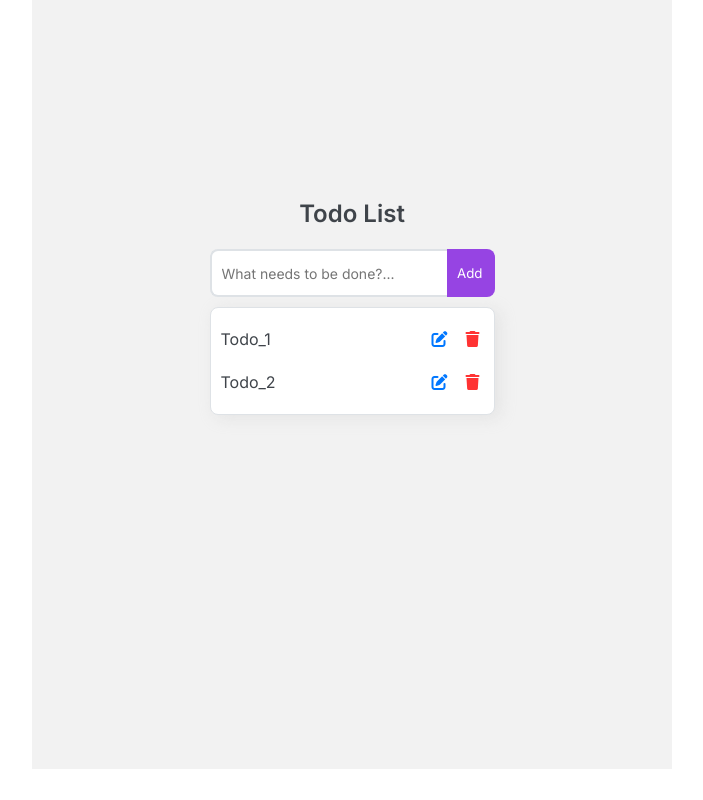
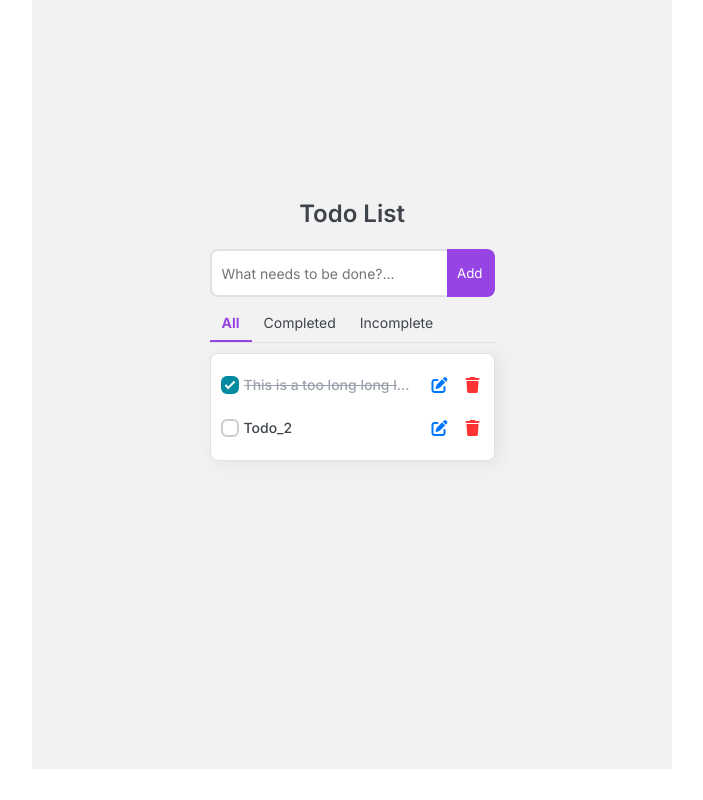
Before and after one commit to MH-HoangMV/MH-Intern, a Vue app: page / in a window 1280 px wide. Shown: the whole page, without its empty margins (288-991 px from the left). Built offline with nearby package versions, Linux system fonts and the light colour scheme.

Commit message:
Training 07/03/2025: Updated TodoList

```diff
--- a/src/assets/css/reset.css
+++ b/src/assets/css/reset.css
@@ -15,6 +15,30 @@ body {
   font-size: 1.6rem;
   line-height: 1.2;
   overflow-x: hidden;
+::-webkit-scrollbar-track
+{
+	-webkit-box-shadow: inset 0 0 6px rgba(0,0,0,0.3);
+	background-color: #F5F5F5;
+	border-radius: 10px;
+}
+
+::-webkit-scrollbar
+{
+	width: 5px;
+  height: 5px;
+	background-color: #F5F5F5;
+}
+
+::-webkit-scrollbar-thumb
+{
+	border-radius: 10px;
+	background-image: -webkit-gradient(linear,
+									   left bottom,
+									   left top,
+									   color-stop(0.44, rgb(122,153,217)),
+									   color-stop(0.72, rgb(73,125,189)),
+									   color-stop(0.86, rgb(28,58,148)));
+}
 }
 img {
   max-width: 100%;
--- a/src/components/TodoList.vue
+++ b/src/components/TodoList.vue
@@ -15,23 +15,52 @@
           {{ editingId ? "Update" : "Add" }}
         </button>
       </div>
+      <div class="filter-tabs">
+        <span
+          v-for="tab in tabs"
+          :key="tab.value"
+          :class="['tab', { active: currentTab === tab.value }]"
+          @click="currentTab = tab.value"
+        >
+          {{ tab.label }}
+        </span>
+      </div>
       <div
         class="list-items"
-        :style="todos.length === 0 ? { padding: '15px' } : {}"
+        :class="{ 'p-15': todos.length === 0 }"
         v-if="todos.length === 0"
       >
         There is no todo
       </div>
-      <ul class="list-items" v-if="todos.length > 0">
-        <div class="group-item" v-for="todo in todos" :key="todo.id">
-          <li class="item">
-            {{ todo.name || "" }}
+      <ul class="list-items" v-if="filteredTodos.length > 0">
+        <div class="group-item" v-for="todo in filteredTodos" :key="todo.id">
+          <div class="item-content">
+            <label class="gr-check">
+              <input
+                type="checkbox"
+                :checked="todo.completed"
+                @change="toggleComplete(todo.id)"
+                class="todo-checkbox"
+                hidden
+              />
+              <span class="ct-check"></span>
+            </label>
+            <li
+              class="item"
+              :class="{ completed: todo.completed }"
+              :title="todo.name"
+            >
+              <span v-html="todo.name"></span>
             </li>
+          </div>
           <div class="action-item">
-            <span @click="startEditTodo(todo.id, todo.name)" class="edit-icon">
+            <span
+              @click.stop="startEditTodo(todo.id, todo.name)"
+              class="edit-icon"
+            >
               <i class="fa-solid fa-pen-to-square"></i>
             </span>
-            <span @click="removeTodo(todo.id)" class="delete-icon">
+            <span @click.stop="removeTodo(todo.id)" class="delete-icon">
               <i class="fa-solid fa-trash"></i>
             </span>
           </div>
@@ -41,26 +70,64 @@
   </div>
 </template>
 <script>
+
+
 export default {
   name: "TodoList",
   data() {
     return {
       todos: [
         {
-          name: "Todo_1",
+          name: "This is a too long long long long todo",
           id: 1,
+          completed: true,
         },
         {
           name: "Todo_2",
           id: 2,
+          completed: false,
         },
+
       ],
       content: "",
       editingId: null,
+      currentTab: 'all',
+      tabs: [
+        { label: 'All', value: 'all' },
+        { label: 'Completed', value: 'completed' },
+        { label: 'Incomplete', value: 'incomplete' }
+      ]
     };
   },
+  computed: {
+    filteredTodos() {
+      // console.log(this.currentTab);
+      switch (this.currentTab) {
+        case 'completed':
+          return this.todos.filter(todo => todo.completed);
+        case 'incomplete':
+          return this.todos.filter(todo => !todo.completed);
+        default:
+          return this.todos;
+      }
+    }
+  },
+
+
 
   methods: {
+    toggleComplete(id) {
+      this.todos = this.todos.map(todo => {
+        if (todo.id === id) {
+          return {
+            ...todo,
+            completed: !todo.completed
+          };
+        }
+        return todo;
+      });
+    },
+
     addOrUpdateTodo() {
       if (this.content.trim() === "") {
         this.content = "";
@@ -83,6 +150,7 @@ export default {
           {
             name: this.content,
             id: this.todos[this.todos.length - 1].id + 1,
+            status: "unfinished",
           },
         ];
       } else {
@@ -91,6 +159,7 @@ export default {
           {
             name: this.content,
             id: 1,
+            status: "unfinished",
           },
         ];
       }
@@ -141,17 +210,21 @@ export default {
   display: flex;
   justify-content: center;
   background: #f2f2f2;
-  .heading {
+}
+
+.container .heading {
   text-align: center;
   margin-bottom: 20px;
   font-size: 2.4rem;
   font-weight: 600;
 }
-  .todo-list {
+
+.container .todo-list {
   width: 285px;
   margin-top: 200px;
 }
-  .list-items {
+
+.container .list-items {
   display: flex;
   flex-direction: column;
   margin-top: 10px;
@@ -159,78 +232,181 @@ export default {
   border-radius: 8px;
   border: 1px solid #dee2e6;
   box-shadow: 5px 3px 16px 0 #c6c6c64f;
-    max-height: 200px;
+  max-height: 250px;
   overflow-y: auto;
   padding: 10px 0;
 }
-  .group-item {
+
+.container .group-item {
   text-align: start;
   display: flex;
+  column-gap: 10px;
   align-items: center;
   justify-content: space-between;
   padding: 10px;
   transition: background 0.15s ease-in-out;
+  cursor: auto;
+}
+
+.container .group-item:hover {
+  background: #f8f8f8;
+
+}
+.container .gr-check {
+  display: flex;
+  align-items: center;
+  justify-content: center;
+  margin-right: 5px;
+
+
+}
+
+
+.container .ct-check {
+  display: inline-block;
+  width: 18px;
+  height: 18px;
+  border-radius: 6px;
+  border: 2px solid #ccc;
   cursor: pointer;
-    &:hover {
-      background: #f8f8f8;
+  position: relative;
+  transition: all 0.15s ease-in-out;
 }
+.container .ct-check::before {
+  content: "";
+  position: absolute;
+  top: 50%;
+  left: 50%;
+  width: 3px;
+  height: 8px;
+  border: solid #fff;
+  border-width: 0 2px 2px 0;
+  transform: rotate(45deg);
+  translate: -50% -60%;
+  opacity: 0;
+  transition: all 0.15s ease-in-out;
 }
-  .action-item {
+.container .todo-checkbox:checked + .ct-check {
+  background: #008BA1;
+  border-color: #008BA1;
+}
+.container .todo-checkbox:checked + .ct-check::before {
+  opacity: 1;
+}
+.container .item-content {
+  font-size: 1.4rem;
+  font-weight: 500;
+  display: flex;
+  align-items: center;
+  overflow: hidden;
+  max-width: 80%;
+}
+
+.container .todo-checkbox {
+  margin-right: 8px;
+  cursor: pointer;
+}
+
+.container .item {
+  white-space: nowrap;
+  overflow: hidden;
+  text-overflow: ellipsis;
+  max-width: 100%;
+}
+
+.container .item.completed {
+  text-decoration: line-through;
+  color: #9ca3af;
+}
+
+.container .action-item {
   display: flex;
   align-items: center;
   gap: 10px;
 }
-  .edit-icon {
+
+.container .edit-icon {
   color: #0077ff;
   cursor: pointer;
   padding: 2px 4px;
   display: inline-block;
   transition: all 0.2s ease-in-out;
-    &:hover {
+}
+
+.container .edit-icon:hover {
   transform: scale(1.1);
 }
-  }
-  .delete-icon {
+
+.container .delete-icon {
   color: #ff3333;
   cursor: pointer;
   padding: 2px 4px;
   display: inline-block;
   transition: all 0.2s ease-in-out;
-    &:hover {
+}
+
+.container .delete-icon:hover {
   transform: scale(1.1);
 }
+
+.container .add-todo {
+  display: flex;
 }
-  .add-todo {
-    display: flex;
-    input {
+
+.container .add-todo input {
   padding: 0 10px;
   height: 48px;
   width: 100%;
-      border-left: 2px solid #dee2e6;
-      border-bottom: 2px solid #dee2e6;
-      border-top: 2px solid #dee2e6;
-      outline-color: #8a2be2;
+  border: solid #dee2e6;
+  border-width:  2px 0 2px 2px;
+  border-radius: 8px 0 0 8px;
+}
 
-      border-radius: 8px 0 0 8px;
-      &::placeholder {
+.container .add-todo input::placeholder {
   font-size: 1.4rem;
 }
-    }
-    > button {
+
+.container .add-todo > button {
   padding: 0 10px;
-      border-right: 2px solid transparent;
-      border-bottom: 2px solid transparent;
-      border-top: 2px solid transparent;
+  border:  solid transparent;
+  border-width:  2px 2px 2px 0;
+
   border-radius: 0px 8px 8px 0px;
   background: rgba(137, 43, 226, 0.87);
   display: inline-block;
   color: #fff;
   height: 48px;
   cursor: pointer;
-      &:hover {
+}
+
+.container .add-todo > button:hover {
   background: rgba(137, 43, 226, 0.699);
 }
+
+.container .filter-tabs {
+  display: flex;
+  margin-top: 10px;
+  border-bottom: 1px solid #dee2e6;
 }
+
+.container .filter-tabs .tab {
+  padding: 8px 12px;
+  cursor: pointer;
+  transition: all 0.2s ease-in-out;
+  border-bottom: 2px solid transparent;
+  font-size: 14px;
 }
+
+.container .filter-tabs .tab:hover {
+  background-color: #f0f0f0;
+}
+
+.container .filter-tabs .tab.active {
+  border-bottom: 2px solid rgba(137, 43, 226, 0.87);
+  color: rgba(137, 43, 226, 0.87);
+  font-weight: bold;
+}
+  .p-15 {
+    padding: 15px;
   }
 </style>
```
Lines whose indentation alone changed are shown as unchanged.
